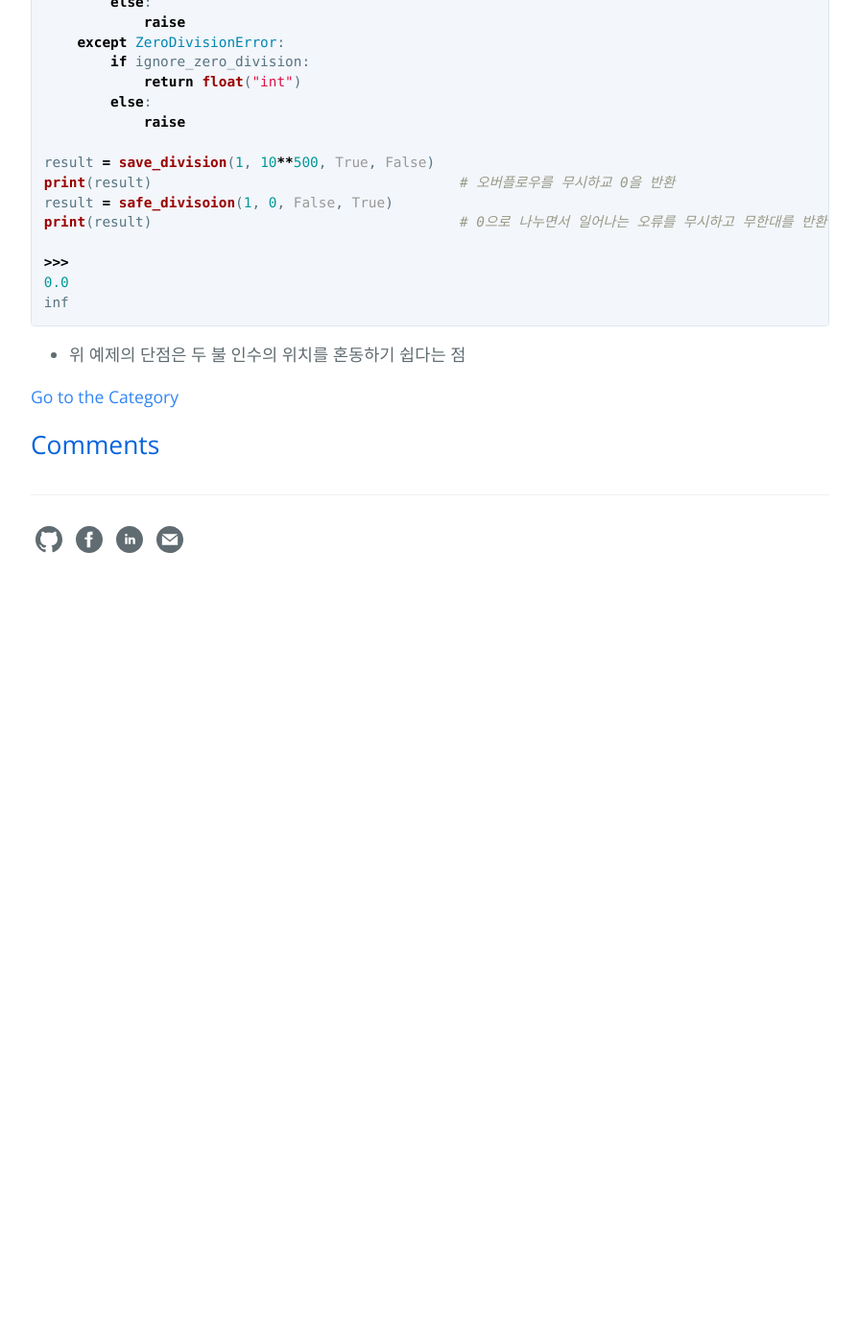
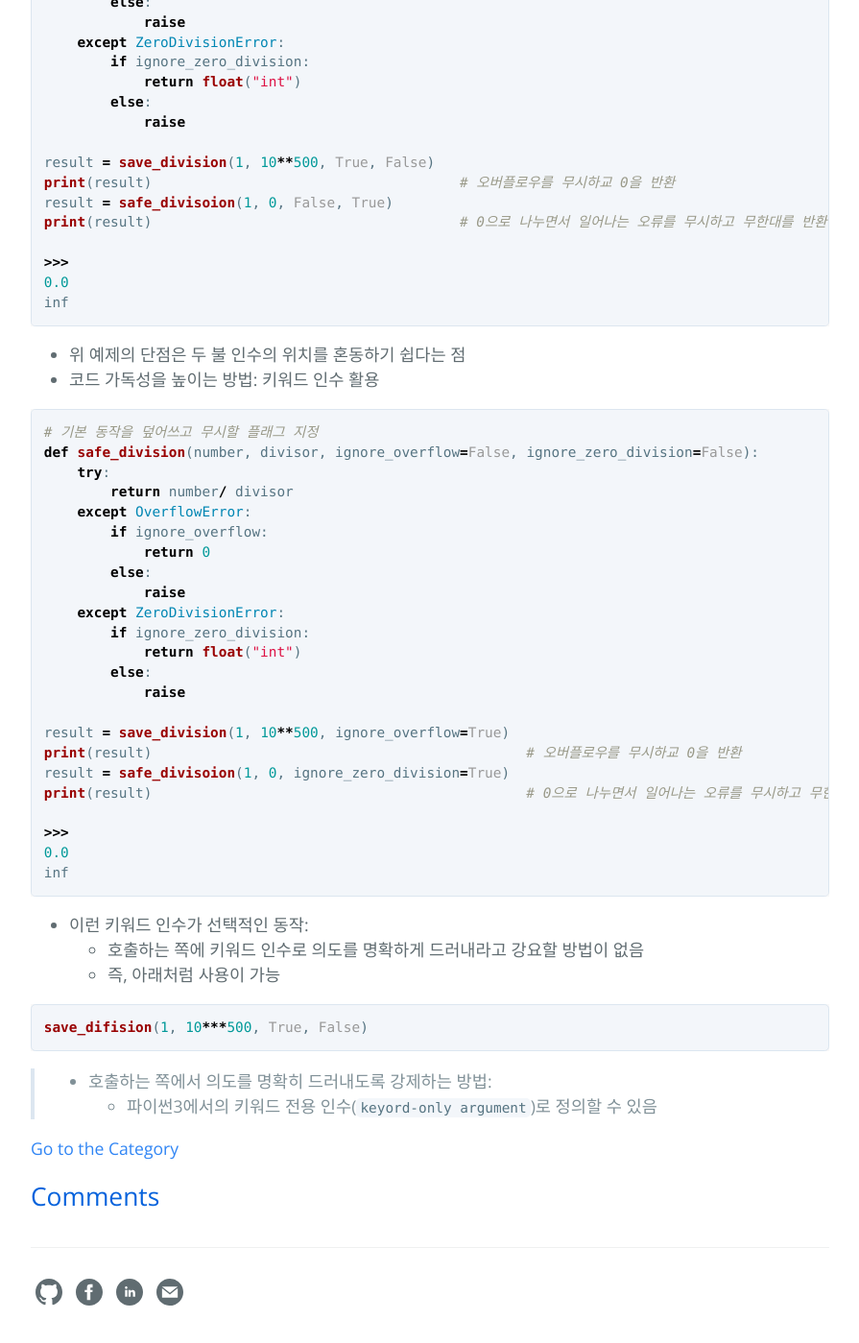
Before and after one commit to hcnoh/hcnoh.github.io, a Jekyll site: the page built from _posts/2018-10-03-effective-python-way21.md, in a window 1280 px wide and 1400 px high, scrolled down 689 px. Shown: the whole window at 96% size, without its empty margins (192-1087 px from the left). Built offline with Jekyll 4.4.1, drawn with Linux system fonts in a browser that asks for light colours; comment, search, counter and statistics services are not loaded; before the commit the page ends 1319 px from its top, so only the background shows below that.

Commit message:
Update 2018-10-03-effective-python-way21.md

````diff
--- a/_posts/2018-10-03-effective-python-way21.md
+++ b/_posts/2018-10-03-effective-python-way21.md
@@ -40,3 +40,41 @@ inf
 ```
 
 - 위 예제의 단점은 두 불 인수의 위치를 혼동하기 쉽다는 점
+- 코드 가독성을 높이는 방법: 키워드 인수 활용
+
+```python
+# 기본 동작을 덮어쓰고 무시할 플래그 지정
+def safe_division(number, divisor, ignore_overflow=False, ignore_zero_division=False):
+    try:
+        return number/ divisor
+    except OverflowError:
+        if ignore_overflow:
+            return 0
+        else:
+            raise
+    except ZeroDivisionError:
+        if ignore_zero_division:
+            return float("int")
+        else:
+            raise
+
+result = save_division(1, 10**500, ignore_overflow=True)
+print(result)                                             # 오버플로우를 무시하교 0을 반환
+result = safe_divisoion(1, 0, ignore_zero_division=True)
+print(result)                                             # 0으로 나누면서 일어나는 오류를 무시하고 무한대를 반환
+
+>>>
+0.0
+inf
+```
+
+- 이런 키워드 인수가 선택적인 동작:
+  - 호출하는 쪽에 키워드 인수로 의도를 명확하게 드러내라고 강요할 방법이 없음
+  - 즉, 아래처럼 사용이 가능
+
+```python
+save_difision(1, 10***500, True, False)
+```
+
+> - 호출하는 쪽에서 의도를 명확히 드러내도록 강제하는 방법:
+>   - 파이썬3에서의 키워드 전용 인수(`keyord-only argument`)로 정의할 수 있음
````
